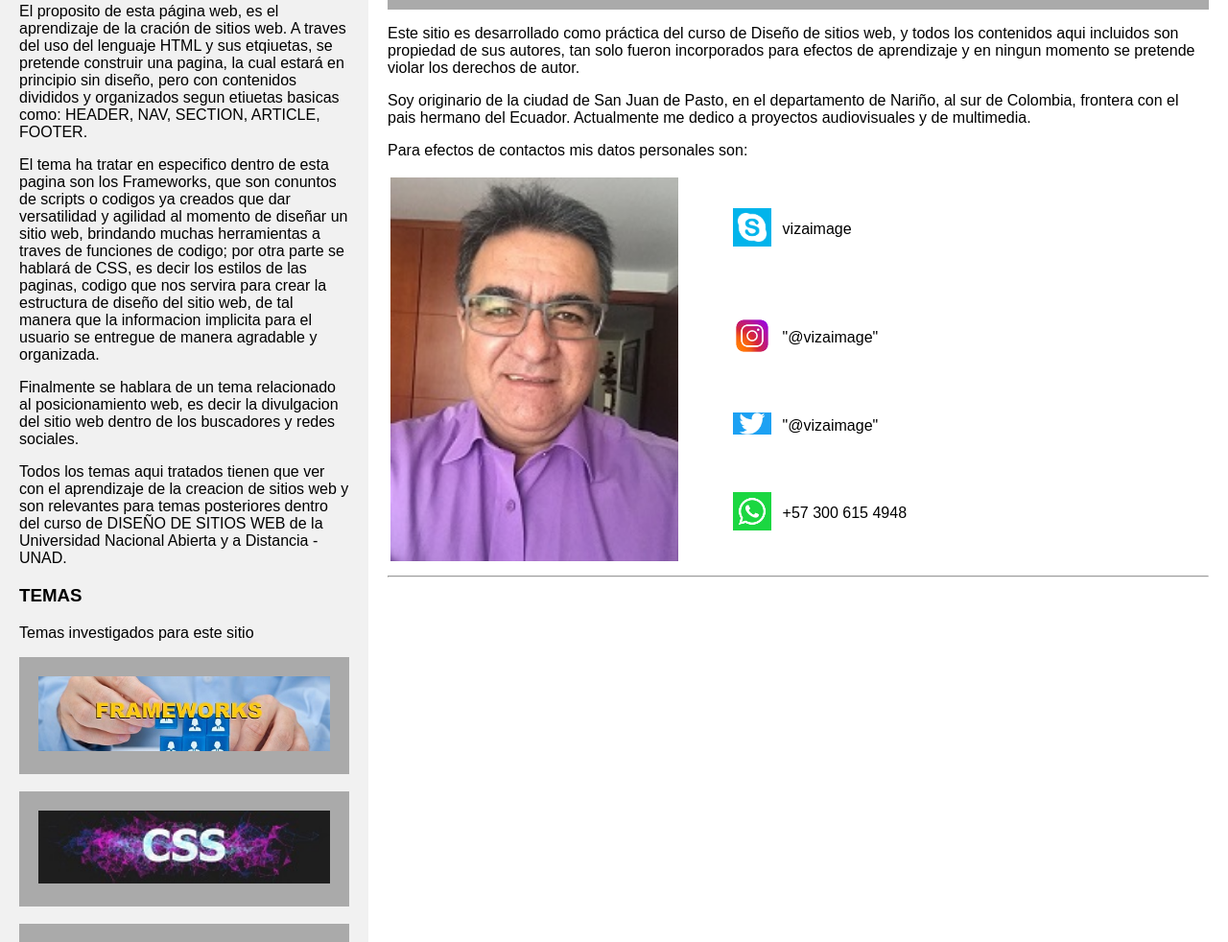
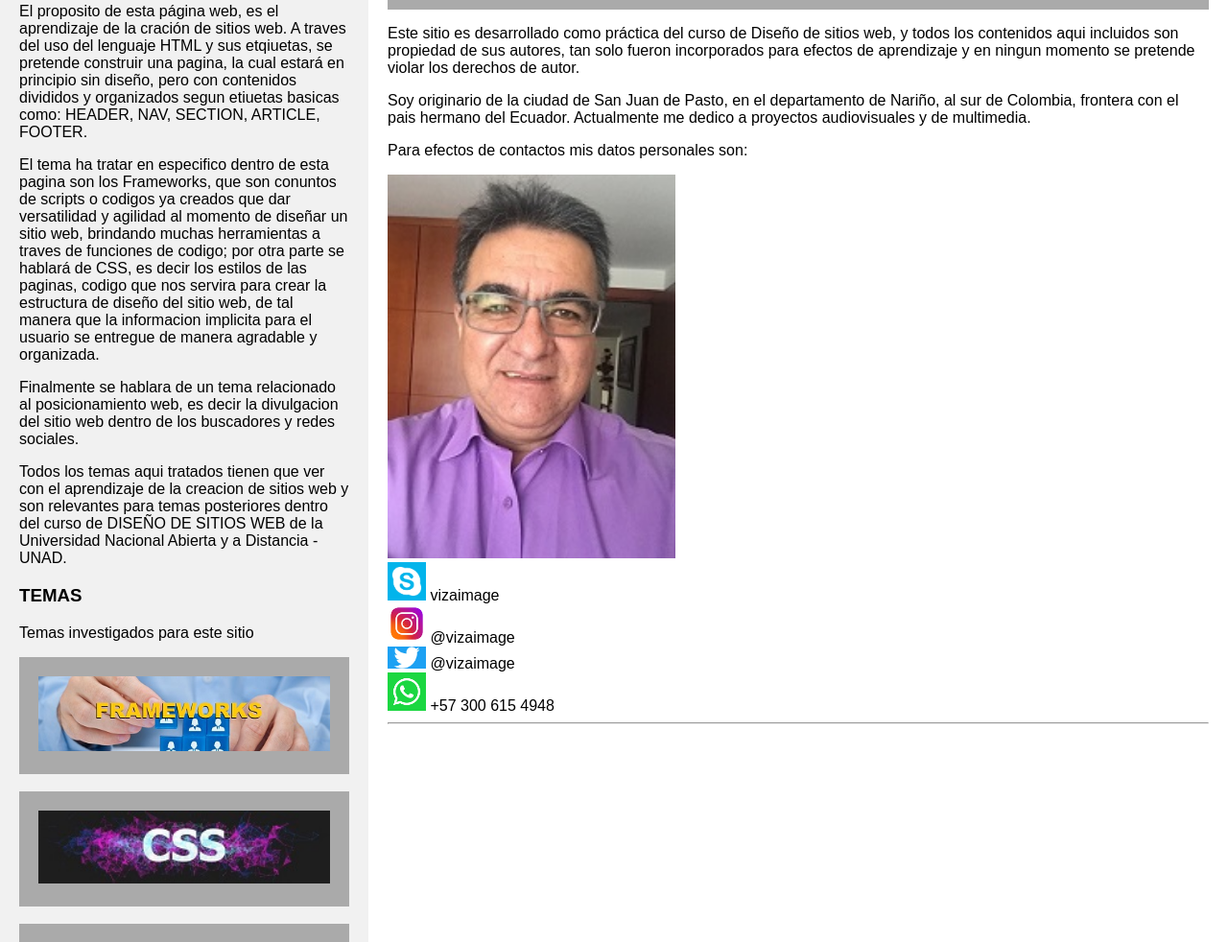
Before and after one commit to laviverosz/DSW-LuisViveros, a plain HTML site: page fase3/acerca.html in a window 1280 px wide. Shown: the part 751-1733 px from the top of the page at 96% size. Drawn offline with Linux system fonts and the light colour scheme.

Commit message:
Update acerca.html

```diff
--- a/fase3/acerca.html
+++ b/fase3/acerca.html
@@ -45,27 +45,19 @@
 	  <p>Este sitio es desarrollado como práctica del curso de Diseño de sitios web, y todos los contenidos aqui incluidos son propiedad de sus autores, tan solo fueron incorporados para efectos de aprendizaje y en ningun momento se pretende violar los derechos de autor.</p>
 	  <p>Soy originario de la ciudad de San Juan de Pasto, en el departamento de Nariño, al sur de Colombia, frontera con el pais hermano del Ecuador. Actualmente me dedico a proyectos audiovisuales y de multimedia.</p>
     <p>Para efectos de contactos mis datos personales son:</p>
-	  <table width="629" border="0">
-  <tbody>
-    <tr>
-      <td width="300" rowspan="4"><img src="../img/autor1.jpg" width="300px"></td>
-      <td width="40"><img src="../img/skype.png" width="40px"></td>
-      <td width="184">vizaimage</td>
-    </tr>
-    <tr>
-      <td><img src="../img/instagram.png" width="40px"></td>
-      <td>"@vizaimage"</td>
-    </tr>
-	<tr>
-      <td><img src="../img/twitter.jpg" width="40px"></td>
-      <td>"@vizaimage"</td>
-    </tr>
-    <tr>
-      <td><img src="../img/wt.png" width="40px"></td>
-      <td>+57 300 615 4948</td>
-    </tr>
-  </tbody>
-</table>
+	  <img src="../img/autor1.jpg" width="300px">
+      <div><img src="../img/skype.png" width="40px">
+      vizaimage
+	  </div>
+    <div><img src="../img/instagram.png" width="40px">
+      @vizaimage
+	</div>
+    <div><img src="../img/twitter.jpg" width="40px">
+      @vizaimage
+    </div>
+    <div><img src="../img/wt.png" width="40px">
+      +57 300 615 4948
+    </div>
 
 	<hr>
 
```
